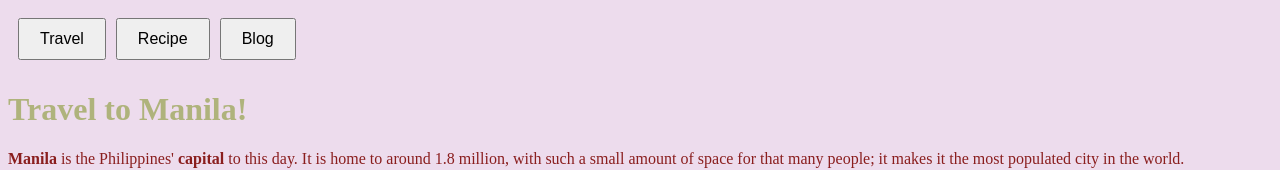
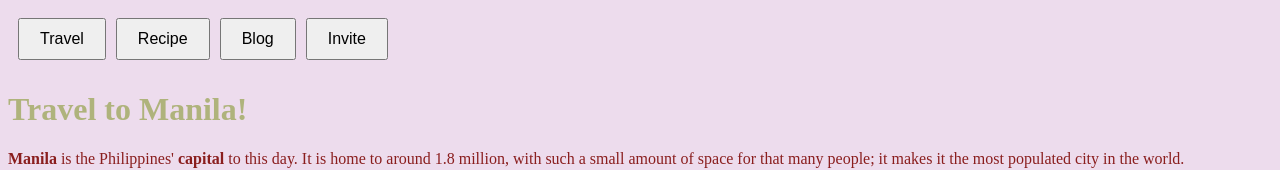
Before and after one commit to ang-13/ang-13.github.io, a plain HTML site: page index.html in a window 1280 px wide. Shown: the top 170 px of the page. Drawn offline with Linux system fonts and the light colour scheme.

Commit message:
Update index.html

```diff
--- a/index.html
+++ b/index.html
@@ -48,6 +48,8 @@
 
 <button onclick="location.href='blog.html'" style="padding: 10px 20px; font-size: 16px; cursor: pointer;">Blog</button>
 
+<button onclick="location.href='invite.html'" style="padding: 10px 20px; font-size: 16px; cursor: pointer;">Invite</button>
+
 </div>
 
         <h1>Travel to Manila!</h1>
```
